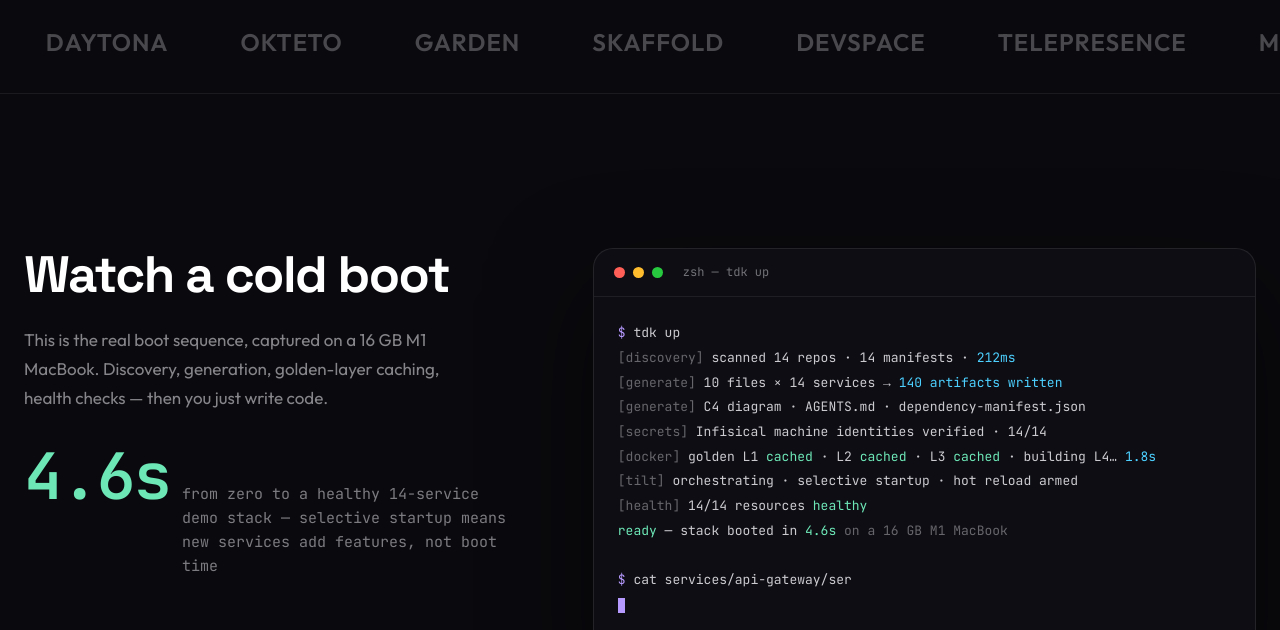
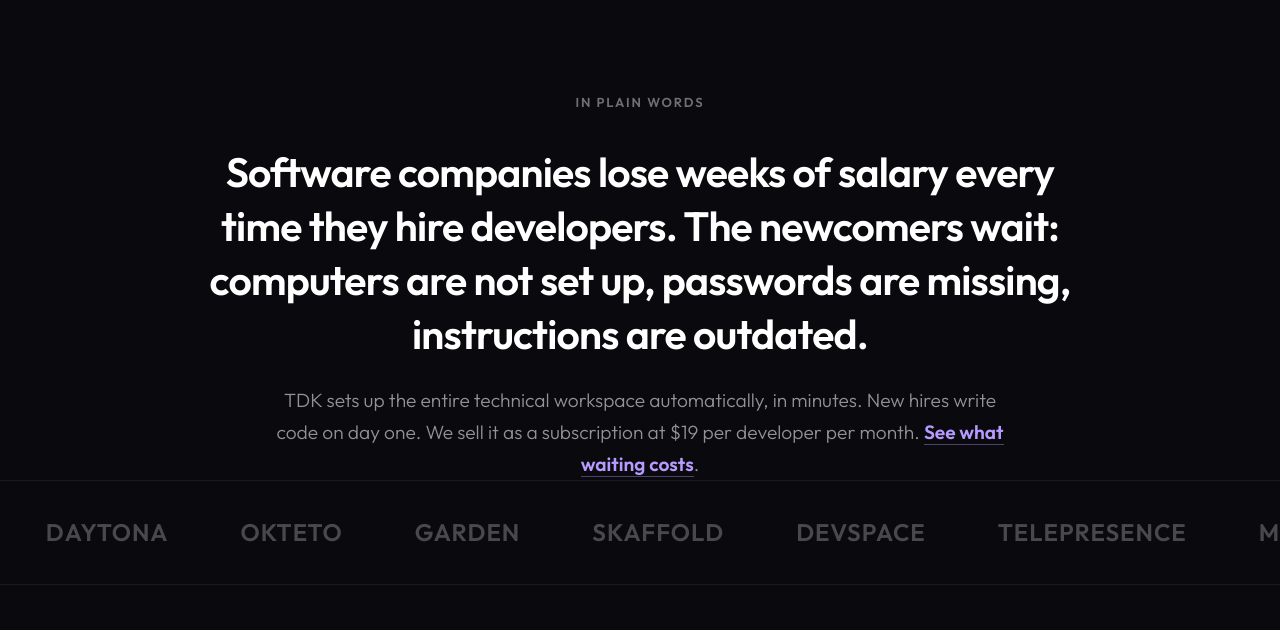
Before and after one commit to tdk-landscape/tdk-website, a Jekyll site: the page built from index.html, in a window 1280 px wide and 900 px high, scrolled down 640 px, cut to the strip 270-900 px from the top of the window. Built offline with Jekyll 4.4.1, drawn with Linux system fonts in a browser that asks for light colours; nearby versions of some CDN libraries; some web fonts are replaced.

Commit message:
feat: add plain-words intro section for non-technical readers

```diff
--- a/index.html
+++ b/index.html
@@ -677,6 +677,51 @@
   background-clip: text;
   -webkit-text-fill-color: transparent;
 }
+
+/* ---------------- Plain-words intro (for non-technical readers) ---------------- */
+.aw-plain {
+  text-align: center;
+  padding: clamp(5rem, 8vw, 7rem) 1.5rem 0;
+  scroll-margin-top: 5.5rem;
+}
+
+.aw-plain-kicker {
+  font-size: 0.8125rem;
+  font-weight: 600;
+  letter-spacing: 0.14em;
+  text-transform: uppercase;
+  color: rgba(236, 236, 241, 0.45);
+  margin: 0 0 2rem;
+}
+
+.aw-plain-big {
+  font-size: clamp(1.75rem, 3.2vw, 2.75rem);
+  line-height: 1.32;
+  font-weight: 600;
+  letter-spacing: -0.02em;
+  color: #fff;
+  max-width: 56rem;
+  margin: 0 auto 1.5rem;
+}
+
+.aw-plain-small {
+  font-size: clamp(1.05rem, 1.5vw, 1.25rem);
+  line-height: 1.65;
+  font-weight: 300;
+  color: rgba(236, 236, 241, 0.6);
+  max-width: 46rem;
+  margin: 0 auto;
+}
+
+.aw-plain-link {
+  color: #b79aff;
+  font-weight: 600;
+  text-decoration: none;
+  border-bottom: 1px solid rgba(183, 154, 255, 0.4);
+  transition: border-color 0.3s ease;
+}
+
+.aw-plain-link:hover { border-color: #b79aff; }
 
 /* ---------------- Card stacking (replaces) ---------------- */
 .aw-stack-card {
@@ -838,7 +883,7 @@
 }
 
 .aw-price-list li::before {
-  content: "—";
+  content: "-";
   color: #7c4dff;
   margin-right: 0.625rem;
 }
@@ -1058,6 +1103,15 @@
     </div>
   </section>
 
+  <!-- ================= PLAIN-WORDS INTRO ================= -->
+  <section class="aw-plain" id="plain">
+    <div class="aw-wrap">
+      <p class="aw-plain-kicker">In plain words</p>
+      <p class="aw-plain-big">Software companies lose weeks of salary every time they hire developers. The newcomers wait: computers are not set up, passwords are missing, instructions are outdated.</p>
+      <p class="aw-plain-small">TDK sets up the entire technical workspace automatically, in minutes. New hires write code on day one. We sell it as a subscription at ${{ site.data.tdk.team_price }} per developer per month. <a class="aw-plain-link" href="{{ '/waiting/' | relative_url }}">See what waiting costs</a>.</p>
+    </div>
+  </section>
+
   <!-- ================= MARQUEE ================= -->
   <div class="aw-marquee-section" aria-hidden="true">
     <div class="aw-marquee">
@@ -1087,8 +1141,8 @@
       </div>
 
       <div class="aw-terminal">
-        <div class="aw-terminal-bar"><i></i><i></i><i></i><span>zsh — tdk up</span></div>
-        <div class="aw-terminal-body" id="aw-term-body" aria-label="Terminal showing tdk up boot sequence"></div>
+      <div class="aw-terminal-bar"><i></i><i></i><i></i><span>zsh: tdk up</span></div>
+      <div class="aw-terminal-body" id="aw-term-body" aria-label="Terminal showing tdk up boot sequence"></div>
       </div>
     </div>
   </section>
@@ -1754,6 +1808,15 @@
     scrollTrigger: { trigger: '.aw-hero', start: 'top top', end: 'bottom top', scrub: true }
   });
 
+  gsap.from('.aw-plain-big', {
+    y: 40, opacity: 0, duration: 1, ease: 'power3.out',
+    scrollTrigger: { trigger: '.aw-plain', start: 'top 85%' }
+  });
+  gsap.from('.aw-plain-small', {
+    y: 30, opacity: 0, duration: 1, ease: 'power3.out', delay: 0.15,
+    scrollTrigger: { trigger: '.aw-plain', start: 'top 85%' }
+  });
+
   /* Paradigm 1: Scroll Pinning Split — terminal title pinned while the boot log plays */
   if (window.matchMedia('(min-width: 1000px)').matches) {
     ScrollTrigger.create({
```
Also changed, not shown: 2 other files.
